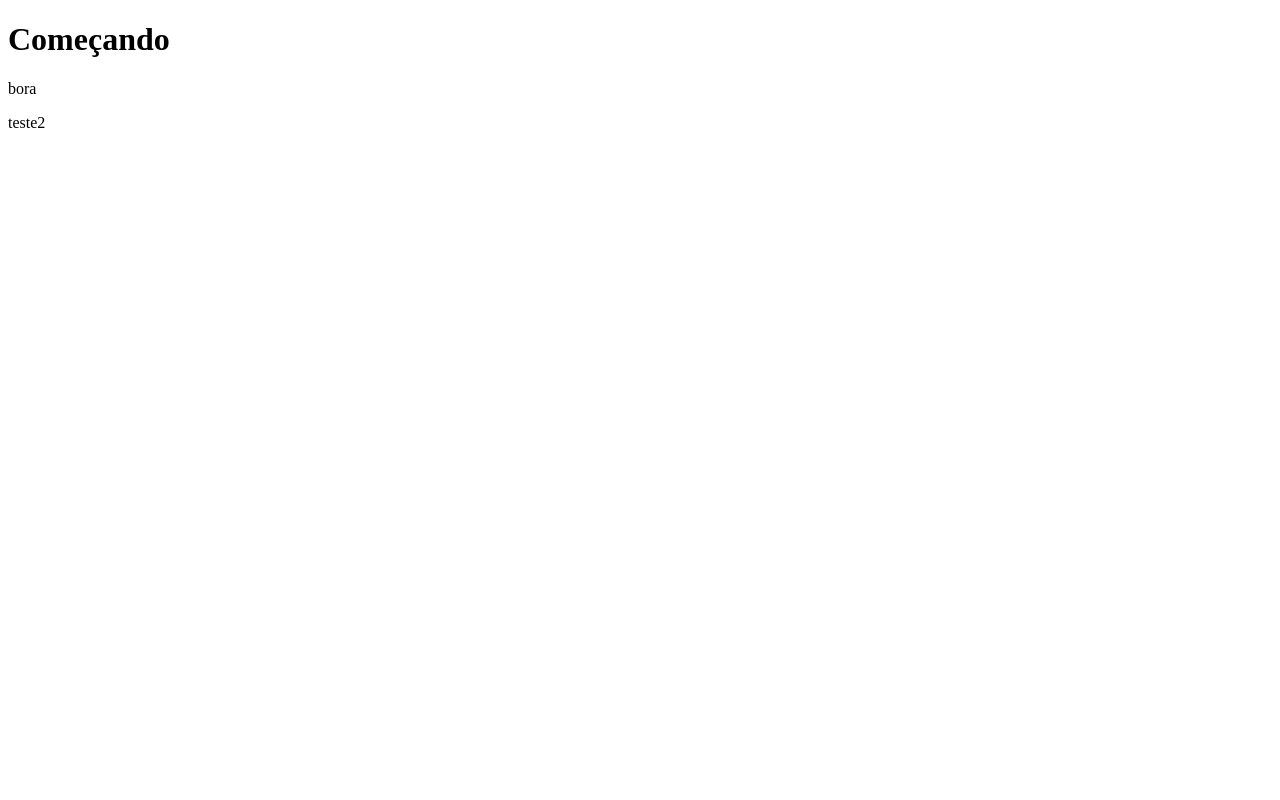
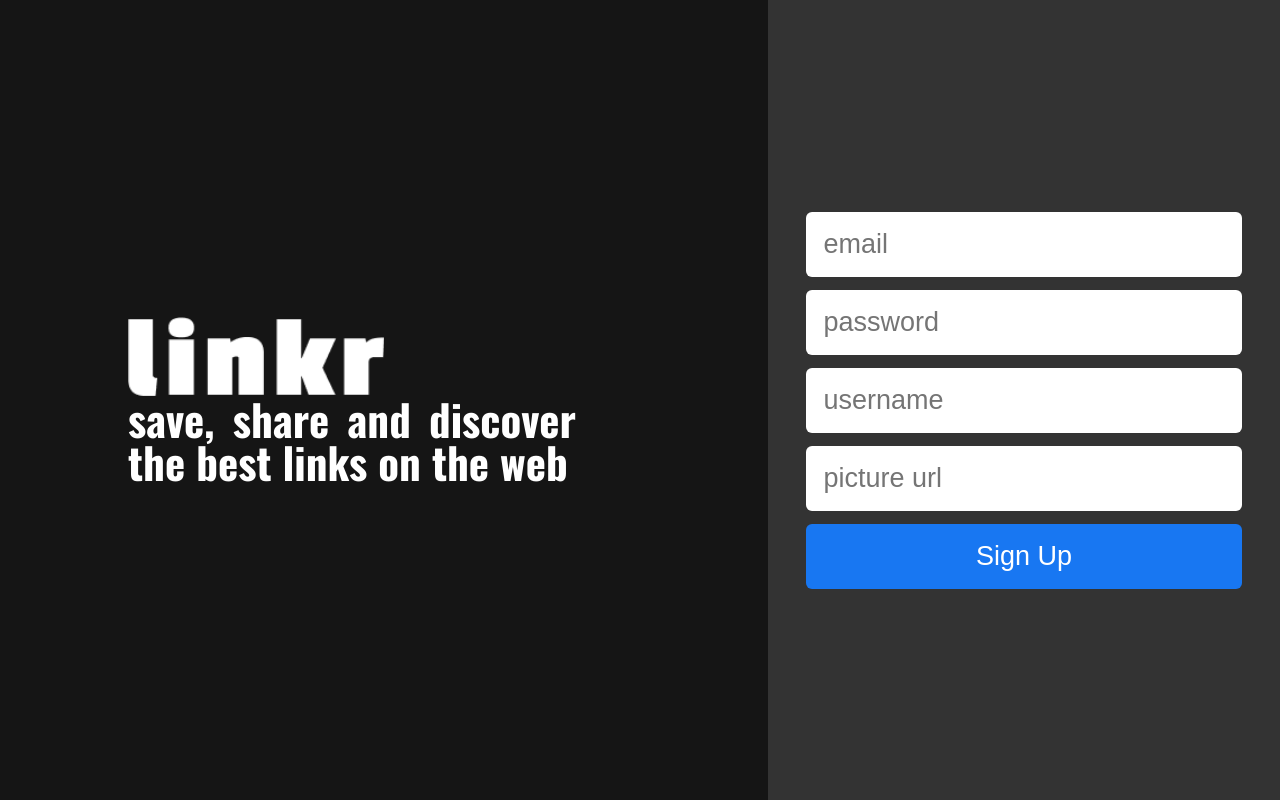
Before and after one commit to gioniemeyer/Projeto-Linkr, a React app: page /sign-up in a window 1280 px wide. Built offline with nearby package versions, Linux system fonts and the light colour scheme.

Commit message:
layout web da tela de Sign-in

```diff
--- a/package.json
+++ b/package.json
@@ -3,9 +3,12 @@
   "version": "0.1.0",
   "private": true,
   "dependencies": {
+    "axios": "^0.21.1",
     "react": "^17.0.2",
     "react-dom": "^17.0.2",
-    "react-scripts": "^4.0.3"
+    "react-router-dom": "^5.2.0",
+    "react-scripts": "^4.0.3",
+    "styled-components": "^5.3.0"
   },
   "scripts": {
     "start": "react-scripts start",
--- a/public/index.html
+++ b/public/index.html
@@ -3,6 +3,8 @@
   <head>
     <meta charset="utf-8" />
     <meta name="viewport" content="width=device-width, initial-scale=1" />
+    <link rel="preconnect" href="https://fonts.gstatic.com">
+    <link href="https://fonts.googleapis.com/css2?family=Lato&family=Oswald:wght@700&display=swap" rel="stylesheet">
     <title>Linkr</title>
   </head>
   <body>
--- a/src/components/App.js
+++ b/src/components/App.js
@@ -1,10 +1,15 @@
+import {Switch, Route, BrowserRouter} from 'react-router-dom'
+import SignInPage from './SignIn/SignInPage'
 export default function App() {
 
   return (
-    <>
-      <h1>Começando</h1>
-      <p>bora</p>
-      <p>teste2</p>
-      </>
+    <BrowserRouter>
+      <Switch>
+        <Route path='/sign-up' exact>
+          <SignInPage />
+        </Route>
+      </Switch>
+    </BrowserRouter>
+
   );
 }
--- /dev/null
+++ b/src/components/SignIn/SignInPage.js
@@ -0,0 +1,102 @@
+import styled from "styled-components"
+import logo from '../../images/logo.png'
+import { useState } from 'react';
+// import axios from 'axios';
+
+export default function SignInPage() {
+    const [email, setEmail] = useState('');
+    const [password, setPassword] = useState('');
+    const [username, setUsername] = useState('');
+    const [picture, setPicture] = useState('');
+
+
+    function subscribe(event) {
+        event.preventDefault();
+
+        if(!(email && password && username && picture)) {
+            alert('Favor preencher corretamente todos os campos')
+            return ''
+        }
+
+        const body = {email, password, username, picture};
+        console.log(body);
+    }
+
+    return(
+        <Body>
+            <Container>
+                <img src={logo} alt='logo'/>
+                <P>save, share and discover the best links on the web</P>
+            </Container>
+            <Form onSubmit={event => subscribe()}>
+                <input value={email} onChange={e => setEmail(e.target.value)} type='email' placeholder='email'></input>
+                <input value={password} onChange={e => setPassword(e.target.value)} type='password' placeholder='password'></input>
+                <input value={username} onChange={e => setUsername(e.target.value)} type='text' placeholder='username'></input>
+                <input value={picture} onChange={e => setPicture(e.target.value)} type='url' placeholder='picture url'></input>
+                <Button type='submit'>Sign Up</Button>
+            </Form>
+        </Body>
+    )
+}
+
+const Body = styled.div`
+    display: flex;
+    font-family: 'Oswald', sans-serif;
+    justify-content: space-between;
+`
+const Container = styled.div`
+    background-color: #151515;
+    height: 100vh;
+    display: flex;
+    flex-direction: column;
+    justify-content: center;
+    align-items: flex-start;
+    color: #fff;
+    word-break: break-after;
+    padding-left: 10vw;
+    width: 60vw;
+    text-align: justify;
+    img {
+        width: 20vw;
+    }
+`
+
+const P = styled.p`
+    width: 35vw;
+    font-size: 43px;
+`
+
+const Form = styled.form`
+    background-color: #333;
+    width: 40vw;
+    height: 100vh;
+    display: flex;
+    flex-direction: column;
+    justify-content: center;
+    align-items: center;
+
+    input {
+        margin-bottom: 13px;
+        background-color: #fff;
+        height: 65px;
+        width: 85%;
+        border: none;
+        border-radius: 6px;
+        font-size: 27px;
+        padding-left: 17px;
+    }
+
+    ::placeholder {
+        color: #9F9F9F;
+    }
+`
+
+const Button = styled.button`
+    background-color: #1877F2;
+    color: #fff;
+    width: 85%;
+    height: 65px;
+    border: none;
+    border-radius: 6px;
+    font-size: 27px;
+`
--- a/src/index.js
+++ b/src/index.js
@@ -1,5 +1,6 @@
+import './styles/reset.css';
+
 import ReactDOM from 'react-dom';
 import App from './components/App';
 
-
 ReactDOM.render(<App />, document.querySelector('.root'));
--- /dev/null
+++ b/src/styles/reset.css
@@ -0,0 +1,61 @@
+/* http://meyerweb.com/eric/tools/css/reset/
+   v2.0 | 20110126
+   License: none (public domain)
+*/
+
+html, body, div, span, applet, object, iframe,
+h1, h2, h3, h4, h5, h6, p, blockquote, pre,
+a, abbr, acronym, address, big, cite, code,
+del, dfn, em, img, ins, kbd, q, s, samp,
+small, strike, strong, sub, sup, tt, var,
+b, u, i, center,
+dl, dt, dd, ol, ul, li,
+fieldset, form, label, legend,
+table, caption, tbody, tfoot, thead, tr, th, td,
+article, aside, canvas, details, embed,
+figure, figcaption, footer, header, hgroup,
+menu, nav, output, ruby, section, summary,
+time, mark, audio, video {
+	margin: 0;
+	padding: 0;
+	border: 0;
+	font-size: 100%;
+	font: inherit;
+	vertical-align: baseline;
+}
+/* HTML5 display-role reset for older browsers */
+article, aside, details, figcaption, figure,
+footer, header, hgroup, menu, nav, section {
+	display: block;
+}
+body {
+	line-height: 1;
+}
+ol, ul {
+	list-style: none;
+}
+blockquote, q {
+	quotes: none;
+}
+blockquote:before, blockquote:after,
+q:before, q:after {
+	content: '';
+	content: none;
+}
+table {
+	border-collapse: collapse;
+	border-spacing: 0;
+}
+
+a {
+    color: inherit;
+    text-decoration: none;
+}
+
+strong {
+    font-weight: bold;
+}
+
+* {
+	box-sizing: border-box;
+}
--- /dev/null
+++ b/src/styles/style.css
@@ -0,0 +1,4 @@
+body {
+    font-family: 'Lato', sans-serif;
+    font-family: 'Oswald', sans-serif;
+}
```
Also changed, not shown: src/images/logo.png (added), 1 other file.
